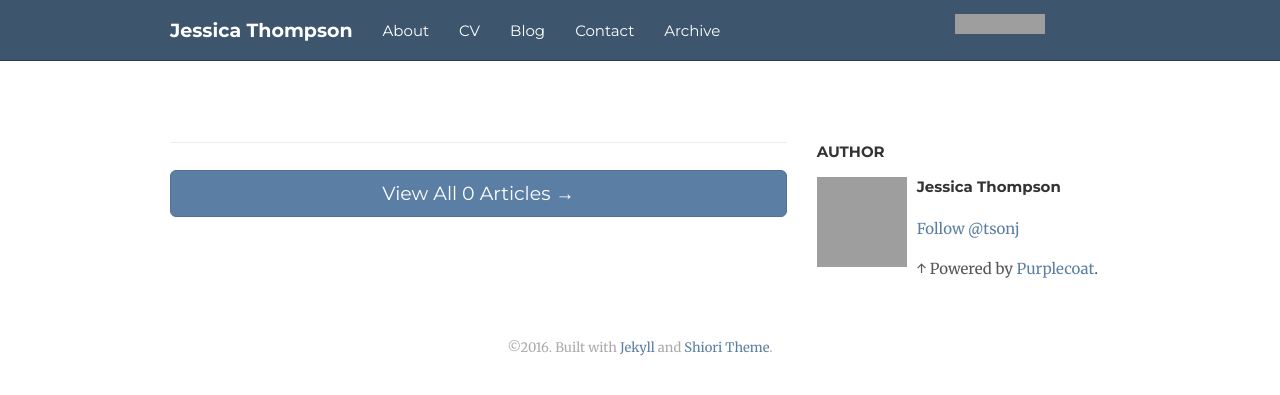
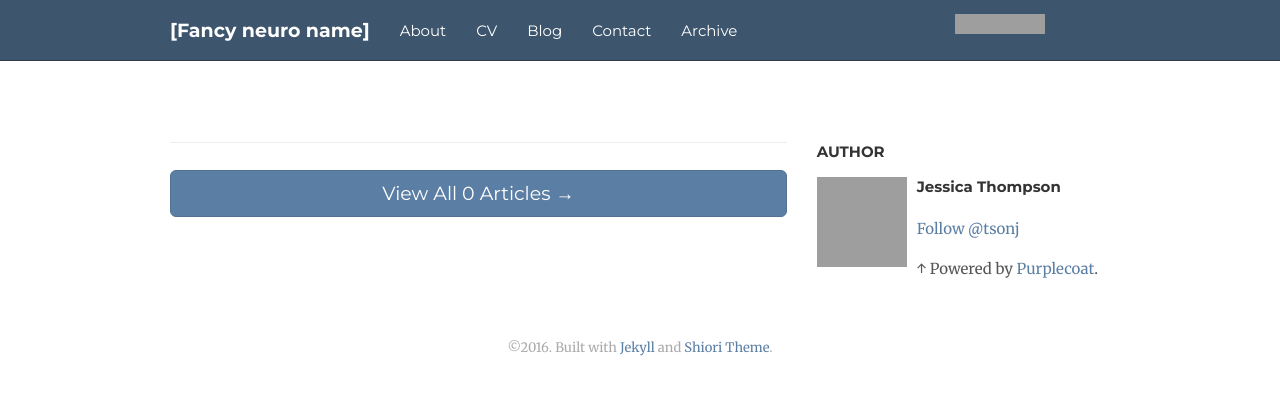
Before and after one commit to thompsonj/thompsonj.github.io, a Jekyll site: the page built from index.html, in a window 1280 px wide. Shown: the top 395 px of the page. Built offline with Jekyll 4.4.1, drawn with Linux system fonts in a browser that asks for light colours; nearby versions of some CDN libraries; comment, search, counter and statistics services are not loaded; grey boxes are pictures that could not be loaded.

Commit message:
give site temp name

```diff
--- a/_config.yml
+++ b/_config.yml
@@ -1,6 +1,6 @@
 baseurl: "" # The subpath of your site. Use "" if you're hosting a blog at the root level.
 url: "http://thompsonj.github.io" # the base hostname & protocol for your site
-title: "Jessica Thompson"
+title: "[Fancy neuro name]"
 
 # This is used by feed.xml. Uncomment if you want to use it.
 # description: "..."
```
